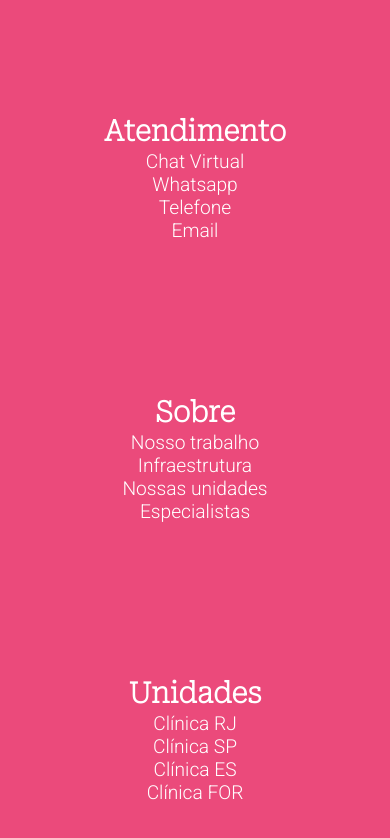
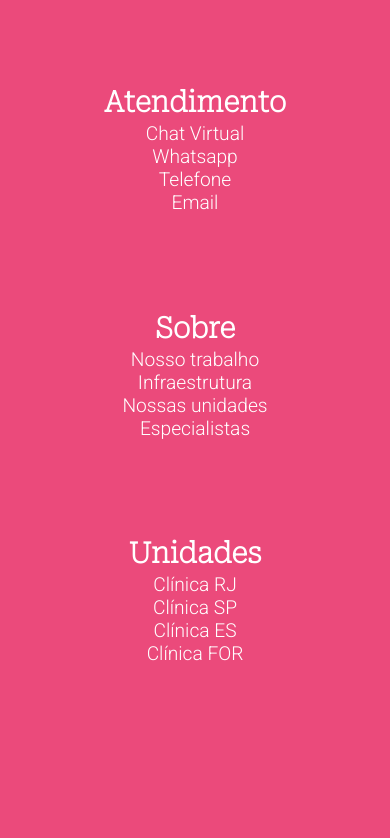
Before and after one commit to pliniogoncalves/vnw-Desafio-04, a plain HTML site: page index.html in a window 390 px wide. Shown: the part 2859-3697 px from the top of the page. Drawn offline with Linux system fonts and the light colour scheme.

Commit message:
ajustes finais no footer

```diff
--- a/index.html
+++ b/index.html
@@ -111,38 +111,38 @@
         </section>
 
         <section id="menu">
-            <nav id="atendimento">
+            <nav>
+
+                <ul>
                     <h2>
                         Atendimento
                     </h2>
-                <ul>
                     <li>Chat Virtual</li>
                     <li>Whatsapp</li>
                     <li>Telefone</li>
                     <li>Email</li>
                 </ul>
-            </nav>
-                <nav id="sobre">
+
+                <ul>
                     <h2>
                         Sobre
                     </h2>
-                    <ul>
                     <li>Nosso trabalho</li>
                     <li>Infraestrutura</li>
                     <li>Nossas unidades</li>
                     <li>Especialistas</li>
                 </ul>
-                </nav>
-            <nav id="unidades">
+
+                <ul>
                     <h2>
                         Unidades
                     </h2>
-                <ul>
                     <li>Clínica RJ</li>
                     <li>Clínica SP</li>
                     <li>Clínica ES</li>
                     <li>Clínica FOR</li>
                 </ul>
+
             </nav>
         </section>
 
--- a/style/style.css
+++ b/style/style.css
@@ -241,8 +241,11 @@ footer{
 }
 
 footer section nav{
+    /* border: solid blue; */
+    width: 80vw;
     display: flex;
     align-items: center;
+    justify-content: space-around;
 }
 
 footer section#logo{
@@ -292,27 +295,8 @@ footer section#menu{
     height: 70vh;
     display: flex;
     align-items: center;
-    justify-content: space-around;
     position: relative;
     top: -20vh;
-}
-
-footer nav#atendimento{
-    display: flex;
-    flex-direction: column;
-    align-items: flex-start;
-}
-
-footer nav#sobre{
-    display: flex;
-    flex-direction: column;
-    align-items: flex-start;
-}
-
-footer nav#unidades{
-    display: flex;
-    flex-direction: column;
-    align-items: flex-start;
 }
 
 footer h2{
@@ -483,24 +467,16 @@ footer li:hover{
 
     footer section#menu nav{
         /* border: solid red; */
-        width: 40vw;
+        height: 80vh;
+        flex-direction: column;
         text-align: center;
-        align-items: center;
     }
 
-    footer nav#atendimento{
+    footer section#menu ul{
         font-size: 1.2rem;
     }
 
-    footer nav#sobre{
-        font-size: 1.2rem;
-    }
-
-    footer nav#unidades{
-        font-size: 1.2rem;
-    }
-
-    footer nav h2{
-        padding: 2px;
+    footer ul h2{
+        padding: 3px;
     }
 }
```
Lines whose indentation alone changed are shown as unchanged.
